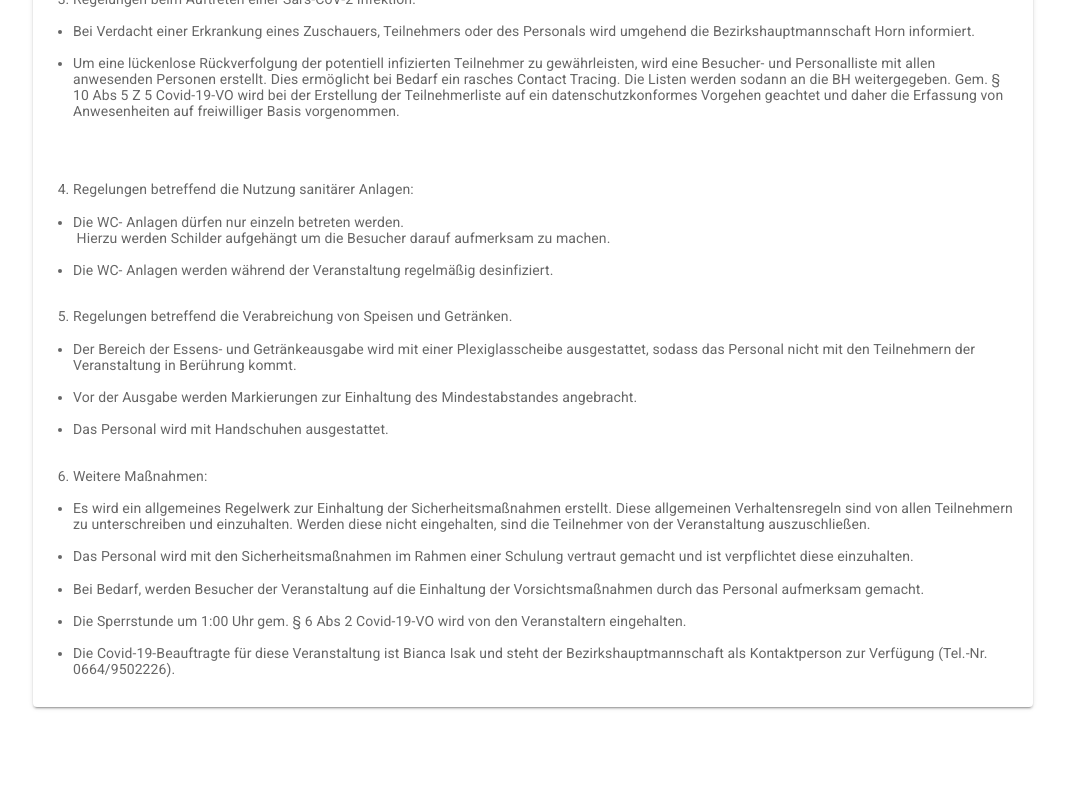
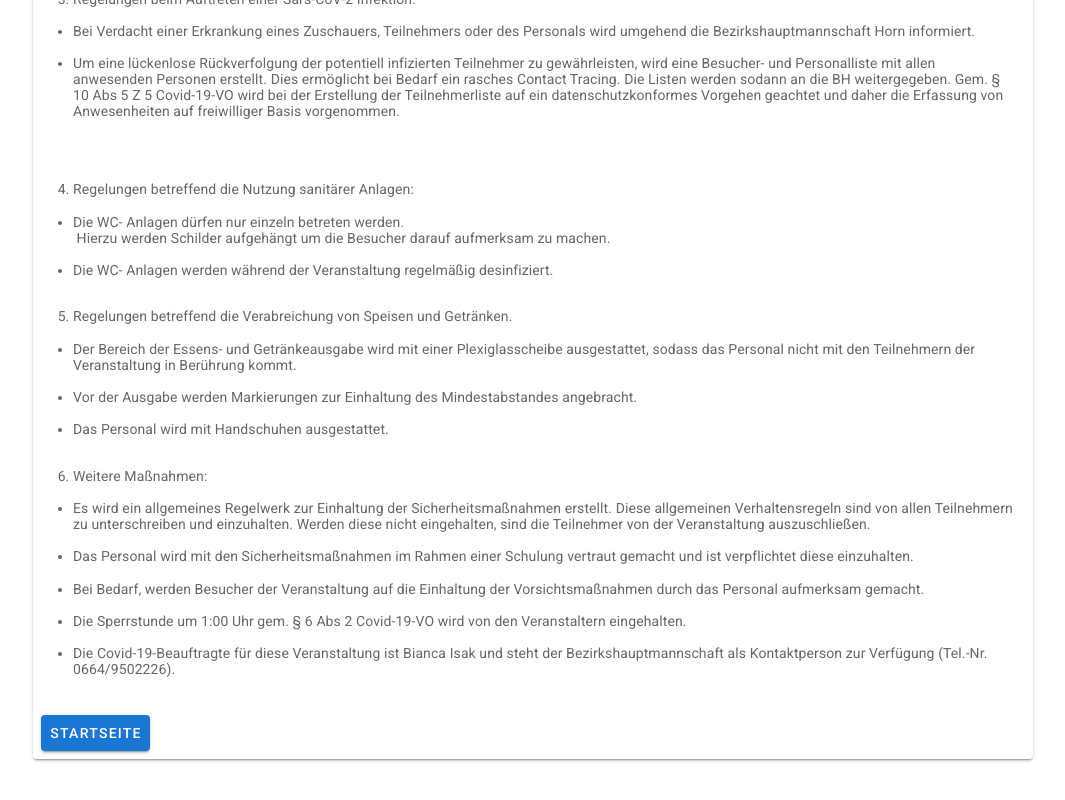
Before and after one commit to MarkusKiesel93/bierrallye_webpage, a Vue app in the folder frontend/: page /covid in a window 1280 px wide. Shown: the part 1206-2006 px from the top of the page, without its empty margins (107-1172 px from the left). Before the commit the page ends 1961 px from the top, so only its background shows below. Built offline with nearby package versions, Linux system fonts and the light colour scheme.

Commit message:
add button

```diff
--- a/frontend/src/views/CovidConceptView.vue
+++ b/frontend/src/views/CovidConceptView.vue
@@ -112,5 +112,11 @@
           </li>
       </ul>
     </v-card-text>
+
+    <v-card-actions>
+      <v-btn color="primary" @click="$router.push({ name: 'HomeView' })">
+      Startseite
+      </v-btn>
+    </v-card-actions>
   </v-card>
 </template>
```
